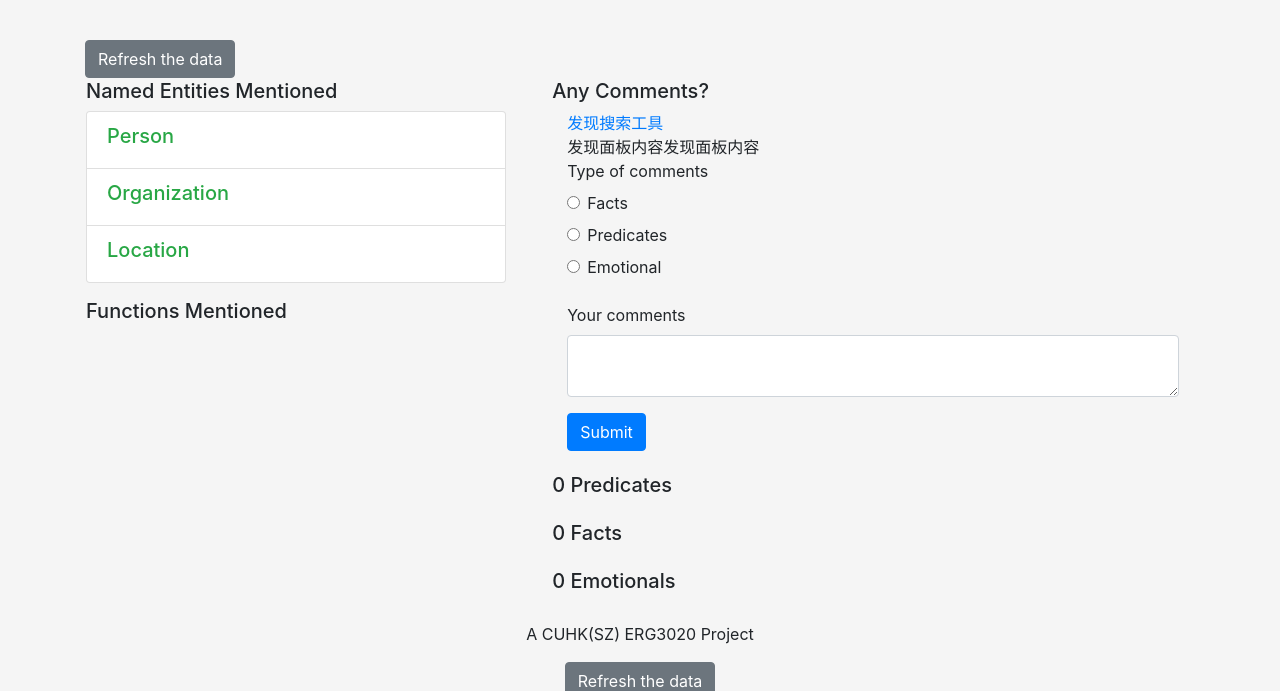
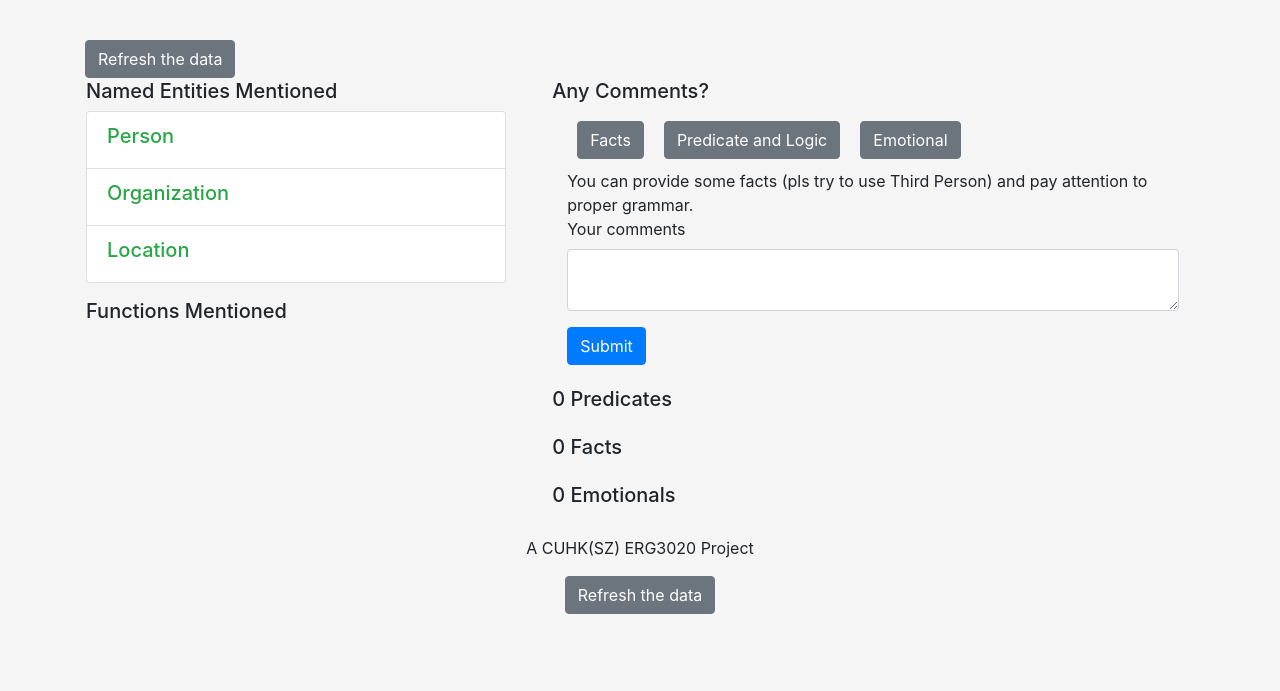
Before and after one commit to BlueRainLi/ERG3020-Project, a Flask app: template sayhello/templates/index.html in a window 1280 px wide. Shown: the part 181-872 px from the top of the page. After the commit the page ends 795 px from the top, so only its background shows below. Run offline with Flask 2, Linux system fonts and the light colour scheme; the template is opened without the code that fills it: values that come from a table or form of the project are taken from there, others are empty; parts of the project's set-up code (start-up, migrations or seed data) failed here and were passed over; some libraries are stand-ins or nearby versions.

Commit message:
hi there

```diff
--- a/sayhello/forms.py
+++ b/sayhello/forms.py
@@ -14,9 +14,9 @@ from wtforms import RadioField
 
 class HelloForm(FlaskForm):
     # name = StringField('Name', validators=[DataRequired(), Length(1, 20)])
-    c_type = RadioField('Type of comments',
+    """   c_type = RadioField('Type of comments',
                         choices=[('Facts','Facts'),('Predicates','Predicates'),('Emotional','Emotional')],
-                        validators=[DataRequired(), Length(1, 20)])
+                        validators=[DataRequired(), Length(1, 20)])"""
     body_textarea = TextAreaField('Your comments', validators=[DataRequired(), Length(1, 200)])
     submit_btn = SubmitField(label='Submit')
 
--- a/sayhello/templates/index.html
+++ b/sayhello/templates/index.html
@@ -54,15 +54,15 @@
                   <div class="container">
                     <!-- 胶囊选项卡 -->
                     <ul class="nav nav-pills">
-                        <li class="active"><a href="#pan1" data-toggle="pill">  发现  </a></li>
-                        <li><a href="#pan2" data-toggle="pill">  搜索  </a></li>
-                        <li><a href="#pan3" data-toggle="pill">  工具  </a></li>
+                        <li class="active"><a href="#pan1" data-toggle="pill" class="btn btn-secondary" style="margin: 10px">Facts</a></li>
+                        <li><a href="#pan2" data-toggle="pill" class="btn btn-secondary" style="margin: 10px">Predicate and Logic</a></li>
+                        <li><a href="#pan3" data-toggle="pill" class="btn btn-secondary" style="margin: 10px">Emotional</a></li>
                     </ul>
                     <!-- 面板 -->
                     <div class="tab-content">
-                        <div class="tab-pane active" id="pan1">发现面板内容发现面板内容
+                        <div class="tab-pane active" id="pan1">You can provide some facts (pls try to use Third Person) and pay attention to proper grammar.
                             <div class="hello-form">
-                                {{ render_form(form, action=request.full_path) }}
+                                {{ render_form(fact_form, action=request.full_path) }}
                             </div>
                         </div>
                         <div class="tab-pane" id="pan2">搜索面板内容搜索面板内容</div>
--- a/sayhello/views.py
+++ b/sayhello/views.py
@@ -19,7 +19,7 @@ from sayhello.commands import forge, initdb
 import os
 
 #
-utils = UserPredict()
+utils = UserPredict(debug_mode=False)
 
 
 #
@@ -38,7 +38,7 @@ def index():
 
     if fact_form.validate_on_submit():
         body = fact_form.body_textarea.data
-        c_type = fact_form.c_type.data
+        c_type = "Facts"
 
         nl_body = body
 
@@ -95,7 +95,7 @@ def index():
     nen_org = ','.join(entity_dict['ORG'])
     functions = utils.funcDB.fetch()
 
-    return render_template('index.html', form=fact_form,
+    return render_template('index.html', fact_form=fact_form,
                            predicates=predicates, facts=facts, emotionals=emotionals, nen_per=nen_per,
                            nen_loc=nen_loc, nen_org=nen_org, functions=functions)
 
```
Also changed, not shown: sayhello/fact_entity_extraction.py (+6 -4 lines), 1 other file.
